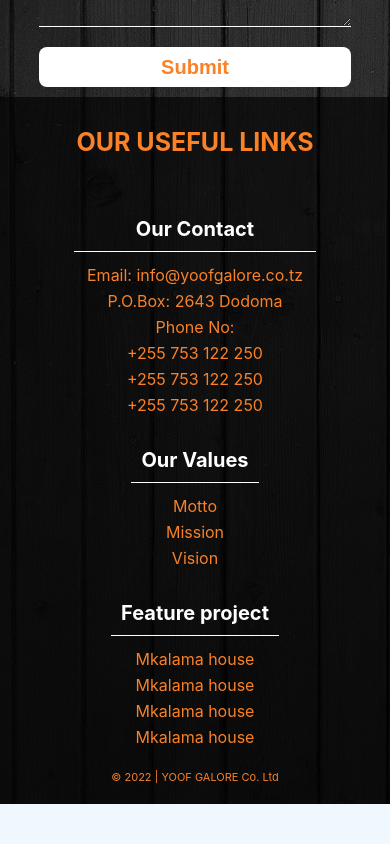
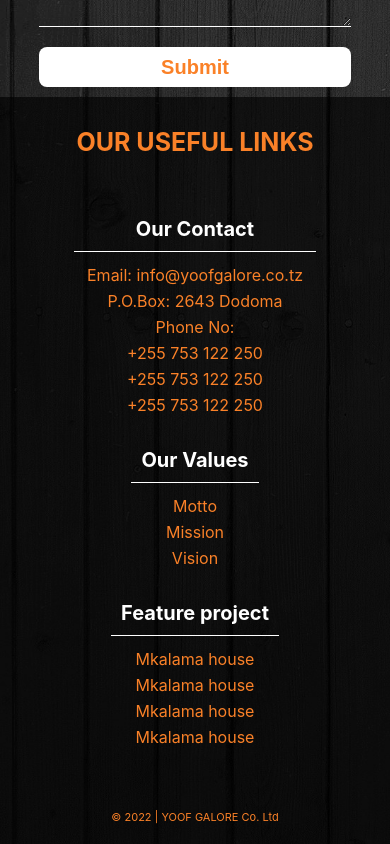
Before and after one commit to Aidan-bn/yoof, a React (Create React App) app: page / in a window 390 px wide. Shown: the part 4433-5277 px from the top of the page. Before the commit the page ends 5237 px from the top, so only its background shows below. Built offline with nearby package versions, Linux system fonts and the light colour scheme.

Commit message:
Update footer position

```diff
--- a/src/App.css
+++ b/src/App.css
@@ -239,6 +239,11 @@
     background-color: #fa8128;
     position: sticky;
     top: 5px;
+  }
+
+  .picha {
+    width: 70px;
+    height: 70px;
   }
 
   .img-logo {
@@ -554,9 +559,10 @@ form{
 
 .inner-bottom-footer {
   margin-top: 30px;
+  margin-bottom: 40px;
   padding: 10px;
   display: flex;
-  align-items: center;
+  align-items: flex-start;
   justify-content: space-between;
   gap: 4px;
 }
@@ -587,6 +593,8 @@ li {
 @media screen and (max-width: 768px){
   .inner-bottom-footer {
     flex-direction: column;
+    justify-content: center;
+    align-items: center;
     padding-top: 20px;
     gap: 10px;
   }
--- a/src/App.js
+++ b/src/App.js
@@ -127,11 +127,11 @@ function App() {
         <hr />
         <form>
           <label>Name: </label>
-          <input type="text" class="name" id="name" placeholder='Enter your name ..'></input>
+          <input type="text" class="name" id="name" required placeholder='Enter your name ..'></input>
           <label>Email: </label>
-          <input type="text" class="email" id="email" placeholder='Enter email ..'></input>
+          <input type="text" class="email" id="email" required placeholder='Enter email ..'></input>
           <label>Message: </label>
-          <textarea class='message' id='message' placeholder='Enter message'/>
+          <textarea class='message' id='message' required placeholder='Enter message'/>
           <button className='submit'>Submit</button>
         </form>
 
```
